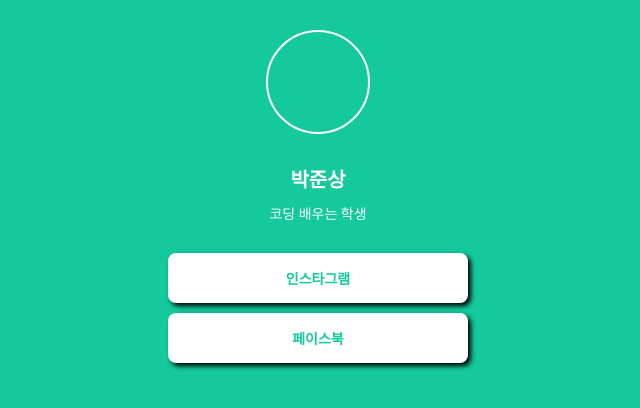
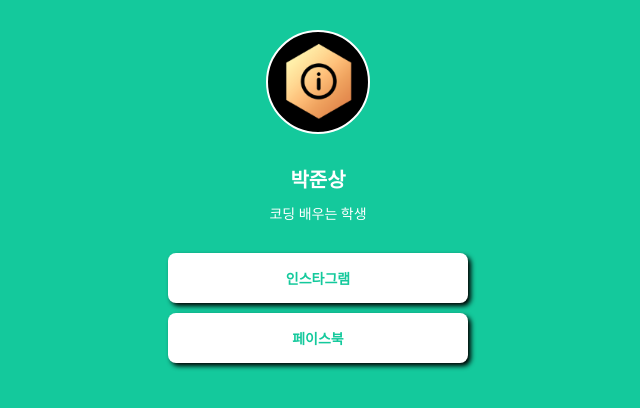
Before and after one commit to Parkjunsang31/mypage, a plain HTML site: page index.html in a window 1280 px wide. Shown: the whole page, without its empty margins (322-962 px from the left). Drawn offline with Linux system fonts and the light colour scheme; a web font is replaced by a local one.

Commit message:
Update index.html

```diff
--- a/index.html
+++ b/index.html
@@ -6,7 +6,7 @@
     <meta name="viewport" content="width=device-width, initial-scale=1.0">
     <meta property="og:title" content="박준상 - 프로필 링크">
     <meta property="og:description" content="코딩 배우는 학생">
-    <meta property="og:image" content="캡처2.png">
+    <meta property="og:image" content="31.png">
     <script type="text/javascript" src="https://s3.ap-northeast-2.amazonaws.com/materials.spartacodingclub.kr/free/sparta.js"></script>
     <title>박준상 - 프로필 링크</title>
     <style>
@@ -25,7 +25,7 @@
 
             border : 2px solid white;
 
-            background-image: url('캡처2.png');
+            background-image: url('31.png');
             background-position: center;
             background-size: cover;
         }
```
